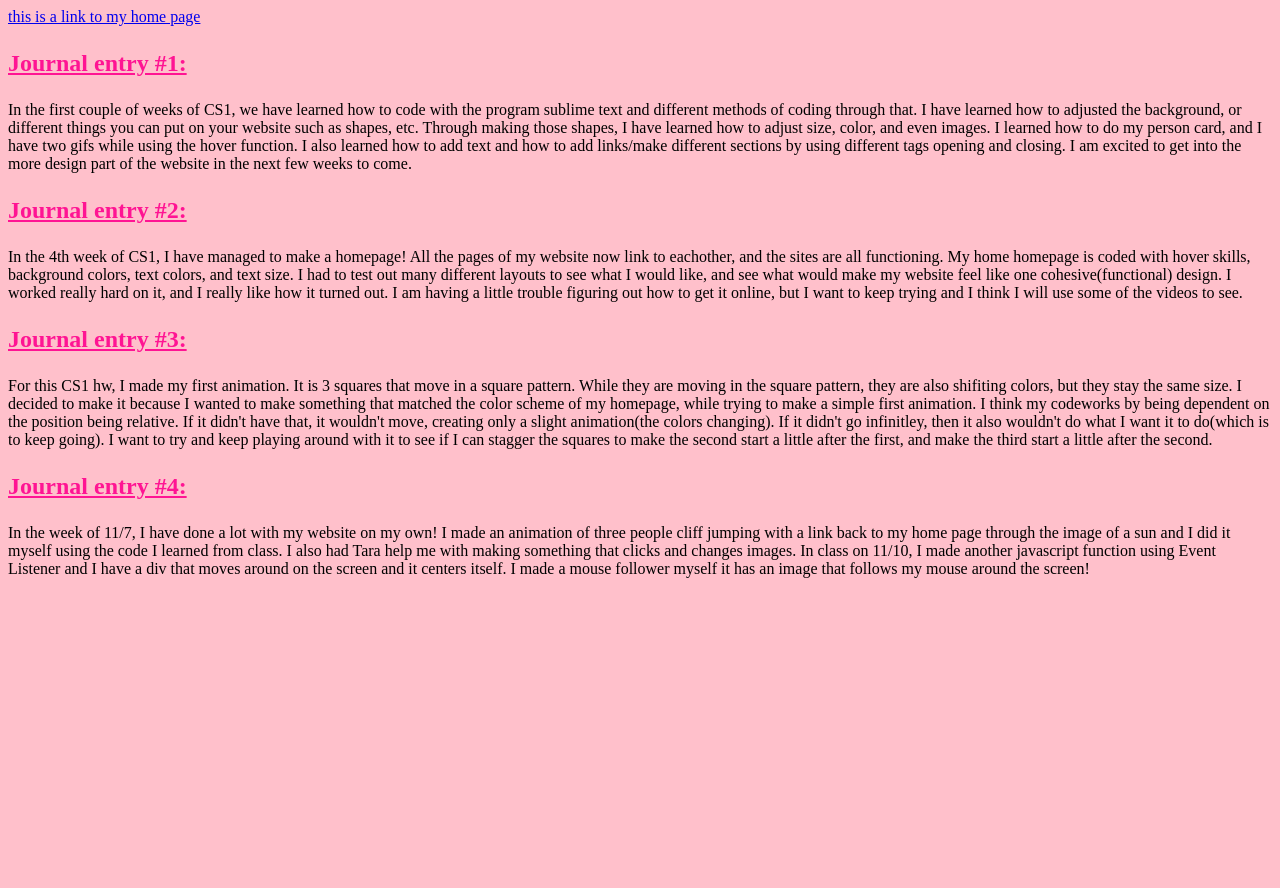
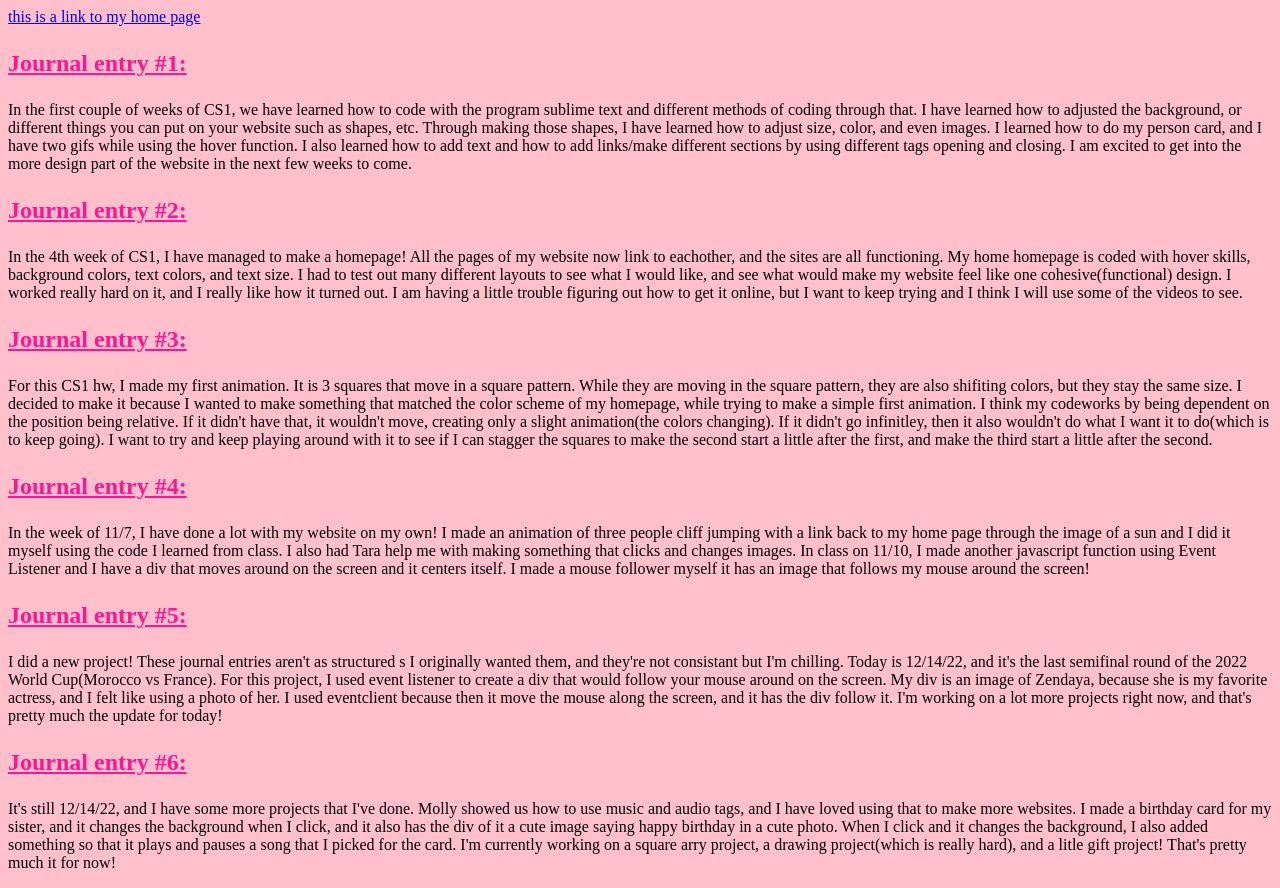
Before and after one commit to c26sm2/c26sm2.github.io, a plain HTML site: page journal.html in a window 1280 px wide. Before the commit the page ends 800 px from the top, so only its background shows below. Drawn offline with Linux system fonts and the light colour scheme.

Commit message:
journal updates

```diff
--- a/journal.html
+++ b/journal.html
@@ -71,5 +71,21 @@ In the week of 11/7, I have done a lot with my website on my own! I made an anim
 
 </p>
 
+<p class = "title">
+	Journal entry #5:
+</p>
+
+	<p class = "entry">
+I did a new project! These journal entries aren't as structured s I originally wanted them, and they're not consistant but I'm chilling. Today is 12/14/22, and it's the last semifinal round of the 2022 World Cup(Morocco vs France). For this project, I used event listener to create a div that would follow your mouse around on the screen. My div is an image of Zendaya, because she is my favorite actress, and I felt like using a photo of her. I used eventclient because then it move the mouse along the screen, and it has the div follow it. I'm working on a lot more projects right now, and that's pretty much the update for today!
+</p>
+
+<p class = "title">
+	Journal entry #6:
+</p>
+
+	<p class = "entry">
+It's still 12/14/22, and I have some more projects that I've done. Molly showed us how to use music and audio tags, and I have loved using that to make more websites. I made a birthday card for my sister, and it changes the background when I click, and it also has the div of it a cute image saying happy birthday in a cute photo. When I click and it changes the background, I also added something so that it plays and pauses a song that I picked for the card. I'm currently working on a square arry project, a drawing project(which is really hard), and a litle gift project! That's pretty much it for now!
+
+</p>
 </body>
 </html>
```
